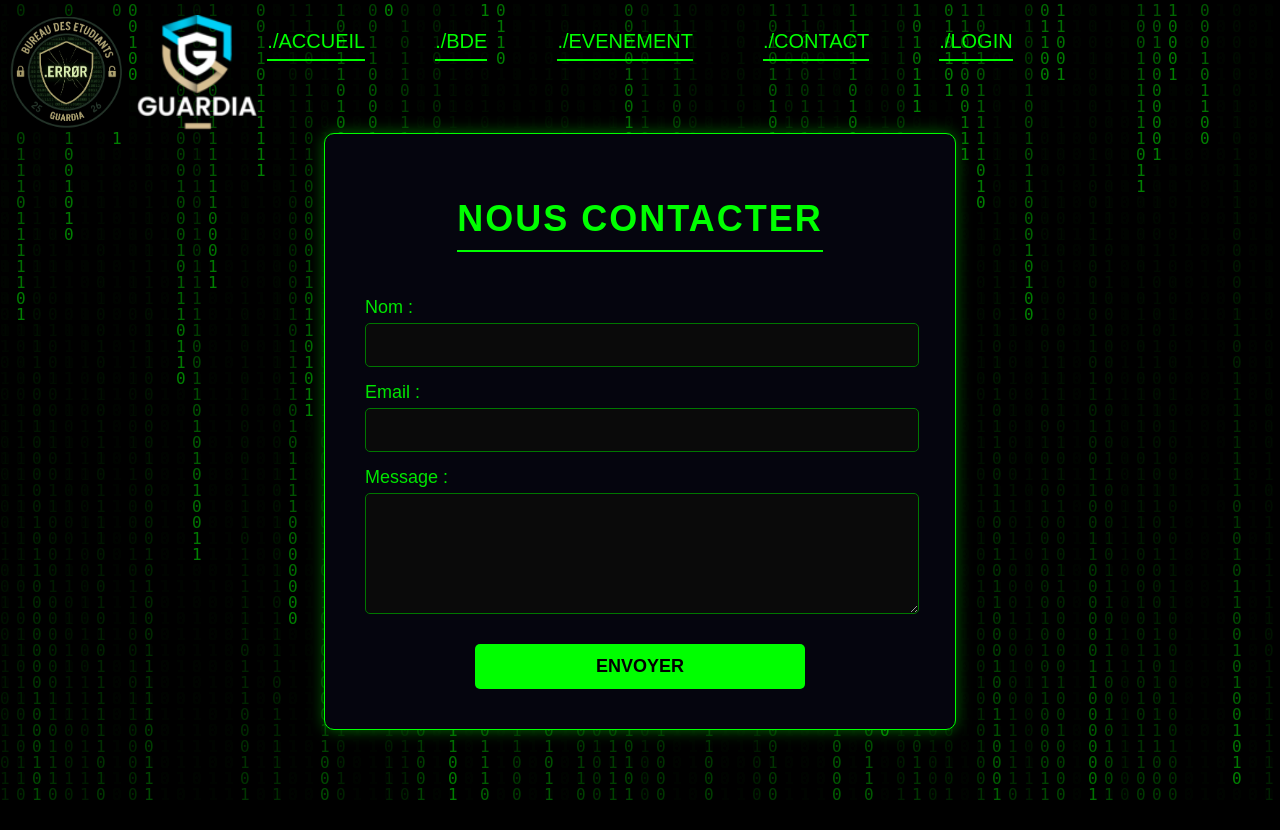
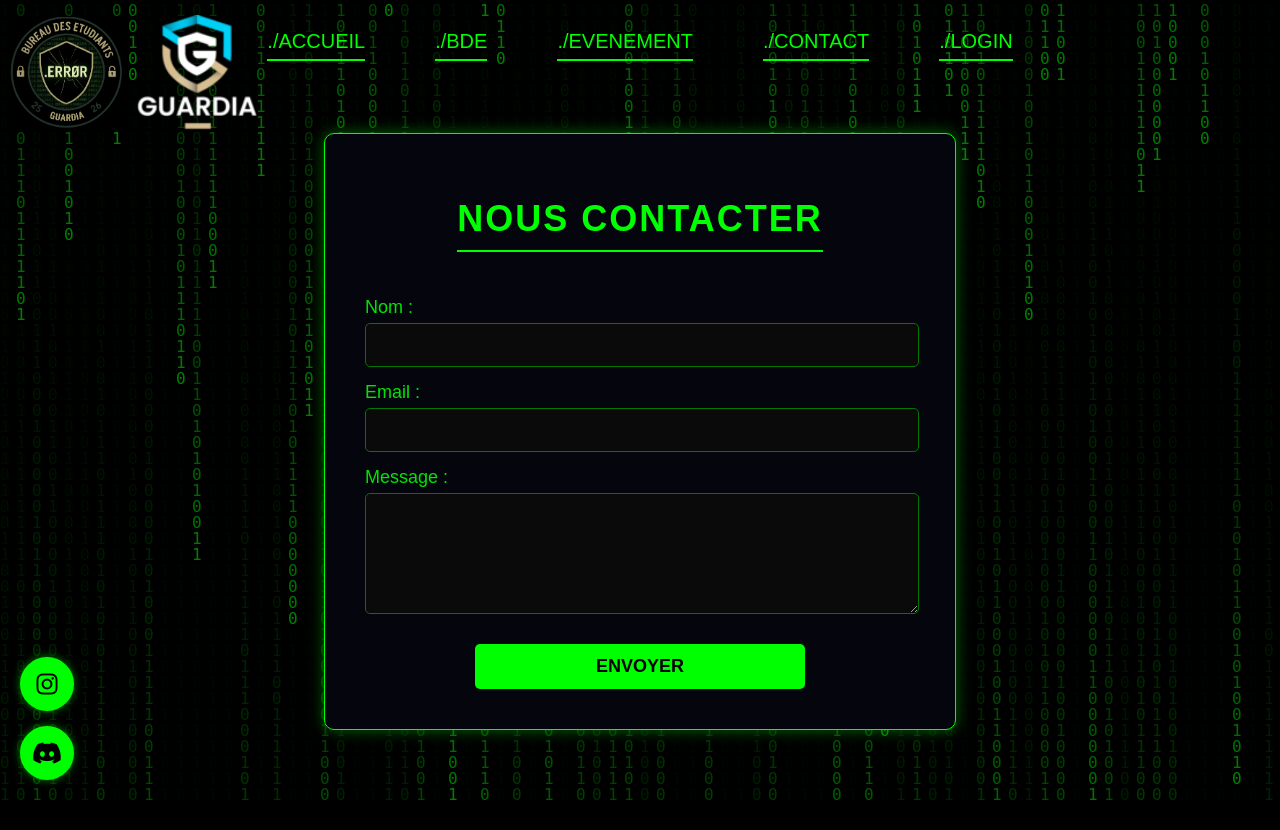
Before and after one commit to Kikiv92-dev/projet-web, a PHP site: page /contact.html in a window 1280 px wide. Run offline with PHP 8.4, Linux system fonts and the light colour scheme.

Commit message:
projet 1

```diff
--- a/contact.css
+++ b/contact.css
@@ -352,3 +352,53 @@ body {
     background-color: #00e600;
     box-shadow: 0 0 10px rgba(0, 255, 0, 0.8);
 }
+
+/* ========================================================== */
+/* --- AJOUT POUR LES BOUTONS SOCIAUX (Bas à gauche) --- */
+/* ========================================================== */
+
+.social-buttons-container {
+    /* Positionnement Fixe en bas à gauche */
+    position: fixed;
+    bottom: 20px; /* Marge par rapport au bas */
+    left: 20px; /* Marge par rapport à la gauche */
+    z-index: 10; /* Assure que les boutons sont au-dessus de tout */
+    display: flex;
+    flex-direction: column; /* Alignement vertical */
+    gap: 15px; /* Espace entre les boutons */
+}
+
+.social-button {
+    /* Styles de base pour un bouton rond */
+    display: flex;
+    justify-content: center;
+    align-items: center;
+    width: 50px; /* Taille du cercle */
+    height: 50px; /* Taille du cercle */
+    border-radius: 50%; /* Rendre le bouton rond */
+    text-decoration: none; /* Retirer le soulignement */
+    font-size: 24px; /* Taille de l'icône */
+
+    /* Couleurs suivant la DA (vert néon) */
+    background-color: #00ff00; /* Vert vif */
+    color: #000000; /* Texte noir */
+    border: 2px solid #00ff00; /* Bordure assortie */
+
+    /* Effet de transition pour l'animation au survol */
+    transition: all 0.3s ease-in-out;
+    box-shadow: 0 0 8px rgba(0, 255, 0, 0.5); /* Légère lueur */
+}
+
+/* Effet de survol pour accentuer l'effet néon */
+.social-button:hover {
+    background-color: #00e600; /* Vert légèrement plus foncé au survol */
+    color: #ffffff; /* Texte blanc au survol */
+    box-shadow: 0 0 15px rgba(0, 255, 0, 1), 0 0 25px rgba(0, 255, 0, 0.8); /* Lueur plus intense */
+    transform: scale(1.1); /* Agrandissement subtil */
+}
+
+/* Style spécifique pour l'icône Font Awesome */
+.social-button i {
+    /* Assure que l'icône est bien positionnée au centre */
+    line-height: 1;
+}
--- a/contact.html
+++ b/contact.html
@@ -5,6 +5,7 @@
     <meta name="viewport" content="width=device-width, initial-scale=1.0">
     <title>Contact - Guardia</title>
     <link rel="stylesheet" href="contact.css">
+    <link rel="stylesheet" href="https://cdnjs.cloudflare.com/ajax/libs/font-awesome/6.5.2/css/all.min.css">
 </head>
 <body>
 
@@ -44,6 +45,16 @@
             <button type="submit">Envoyer</button>
         </form>
     </main>
+    </main>
+
+    <div class="social-buttons-container">
+        <a href="URL_DE_VOTRE_INSTAGRAM" target="_blank" class="social-button instagram-button" aria-label="Notre page Instagram">
+            <i class="fab fa-instagram"></i>
+        </a>
+        <a href="URL_DE_VOTRE_DISCORD" target="_blank" class="social-button discord-button" aria-label="Notre serveur Discord">
+            <i class="fab fa-discord"></i>
+        </a>
+    </div>
 
     <script src="js1.js"></script>
 
```
